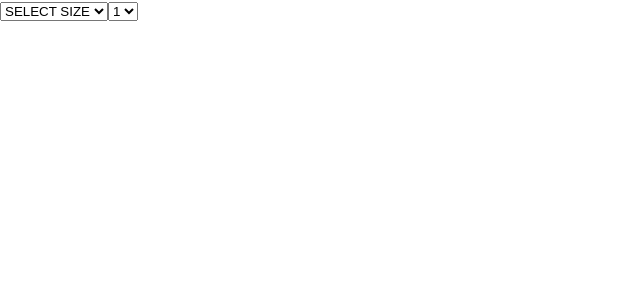
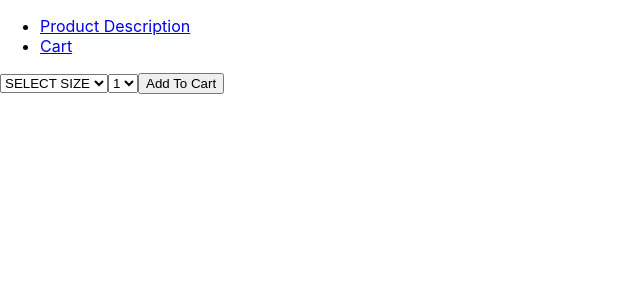
Before and after one commit to sergiogcol/AdiChallenge, a React (Create React App) app: page / in a window 1280 px wide. Shown: the top 300 px of the page, without its empty margins (0-640 px from the left). Built offline with nearby package versions, Linux system fonts and the light colour scheme.

Commit message:
router implemented

```diff
--- a/package.json
+++ b/package.json
@@ -10,6 +10,7 @@
     "express": "^4.17.1",
     "react": "^16.12.0",
     "react-dom": "^16.12.0",
+    "react-router-dom": "^5.1.2",
     "react-scripts": "3.3.0"
   },
   "scripts": {
--- a/src/App.js
+++ b/src/App.js
@@ -1,16 +1,11 @@
 import React, { Component } from 'react';
-import { productAvailability } from "./Product/productAvailability"
-import SingleSelect from './AuxiliaryComponents/SingleSelect';
-
-const initialState = {
-  productAvailability,
-  selectedProductSKU: null,
-}
+import Navbar from './Components/Navbar';
+import { BrowserRouter, Route } from 'react-router-dom'
+import ProductDescriptionPage from './Components/ProductDescriptionPage/ProductDescriptionPage';
+import Cart from './Components/Checkout/Cart';
 
 export default class App extends Component {
-  state = {
-    ...initialState
-  };
+
   /* componentDidMount() {
     fetch("https://www.adidas.com/api/products/EG4958/availability")
       .then(res => res.json())
@@ -19,31 +14,15 @@ export default class App extends Component {
       })
       .catch(console.log)
   } */
-  addSelected = (property,value) => {
-    this.setState({
-      [property]: value
-    })
-  }
   render() {
-    const { productAvailability, selectedProductSKU } = this.state;
-    const sizesOptions = productAvailability.variation_list.map(item => { return { label: item.size, value: item.sku } });
-
-    const availabilityQuantity = {}
-    productAvailability.variation_list.forEach(item => availabilityQuantity[item.sku] = item.availability)
-
-    let numberOfItemsOptions = [];
-    for (let i = 0; i <= availabilityQuantity[selectedProductSKU]; i++) {
-      numberOfItemsOptions.push({value:i, label:i})
-    }
-
-    let initialSelectLabel = [{value:null, label:'SELECT SIZE'}]
-    let initialQuantityLabel = [{value:null, label:1}]
-
     return (
-      <div >
-        <SingleSelect options={ selectedProductSKU === null ? initialSelectLabel : sizesOptions} addSelected={this.addSelected} property={'selectedProductSKU'} />
-        <SingleSelect options={ selectedProductSKU === null ? initialQuantityLabel : numberOfItemsOptions} addSelected={this.addSelected} property={'selectedProductQuantity'}/>
-      </div>
-    );
+      <BrowserRouter>
+        <div>
+          <Navbar />
+          <Route exact path='/' component={ProductDescriptionPage} />
+          <Route path='/cart' component={Cart} />
+        </div>
+      </BrowserRouter>
+    )
   }
 }
--- /dev/null
+++ b/src/Components/Checkout/Cart.js
@@ -0,0 +1,11 @@
+import React, { Component } from 'react';
+
+export default class Cart extends Component {
+
+  render() {
+    console.log(this.props)
+    return (
+      <div> Cart </div>
+    );
+  }
+}
--- /dev/null
+++ b/src/Components/Navbar.js
@@ -0,0 +1,15 @@
+import React from 'react'
+import { Link } from 'react-router-dom'
+
+export default function Navbar() {
+    return (
+        <nav>
+            <div>
+                <ul>
+                    <li><Link to="/">Product Description</Link></li>
+                    <li><Link to="/cart">Cart</Link></li>
+                </ul>
+            </div>
+        </nav>
+    )
+}
--- /dev/null
+++ b/src/Components/ProductDescriptionPage/ProductDescriptionPage.js
@@ -0,0 +1,48 @@
+import React, { Component } from 'react'
+import { productAvailability } from '../Product/productAvailability'
+import SingleSelect from '../AuxiliaryComponents/SingleSelect'
+
+const initialState = {
+  productAvailability,
+  selectedProductSKU: null,
+}
+
+export default class ProductDescriptionPage extends Component {
+  state = {
+    ...initialState
+  };
+
+  addSelected = (property, value) => {
+    this.setState({
+      [property]: value
+    })
+  }
+
+  createBasket = () => {
+    this.props.history.push('/cart')
+  }
+
+  render() {
+    const { productAvailability, selectedProductSKU } = this.state;
+    const sizesOptions = productAvailability.variation_list.map(item => { return { label: item.size, value: item.sku } });
+
+    const availabilityQuantity = {}
+    productAvailability.variation_list.forEach(item => availabilityQuantity[item.sku] = item.availability)
+
+    let numberOfItemsOptions = [];
+    for (let i = 0; i <= availabilityQuantity[selectedProductSKU]; i++) {
+      numberOfItemsOptions.push({ value: i, label: i })
+    }
+
+    let initialSelectLabel = [{ value: null, label: 'SELECT SIZE' }]
+    let initialQuantityLabel = [{ value: null, label: 1 }]
+
+    return (
+      <div >
+        <SingleSelect options={selectedProductSKU === null ? initialSelectLabel : sizesOptions} addSelected={this.addSelected} property={'selectedProductSKU'} />
+        <SingleSelect options={selectedProductSKU === null ? initialQuantityLabel : numberOfItemsOptions} addSelected={this.addSelected} property={'selectedProductQuantity'} />
+        <button onClick={() => this.createBasket()}>Add To Cart</button>
+      </div>
+    );
+  }
+}
```
Also changed, not shown: src/App.css (deleted, +0 -38 lines), src/Components/AuxiliaryComponents/SingleSelect.js (renamed from src/AuxiliaryComponents/SingleSelect.js), src/Components/Checkout/BasketCreation.js (added), src/Components/Product/productAvailability.js (renamed from src/Product/productAvailability.js), src/logo.svg (deleted), 1 other file (tests, documents, lock files or other folders).
